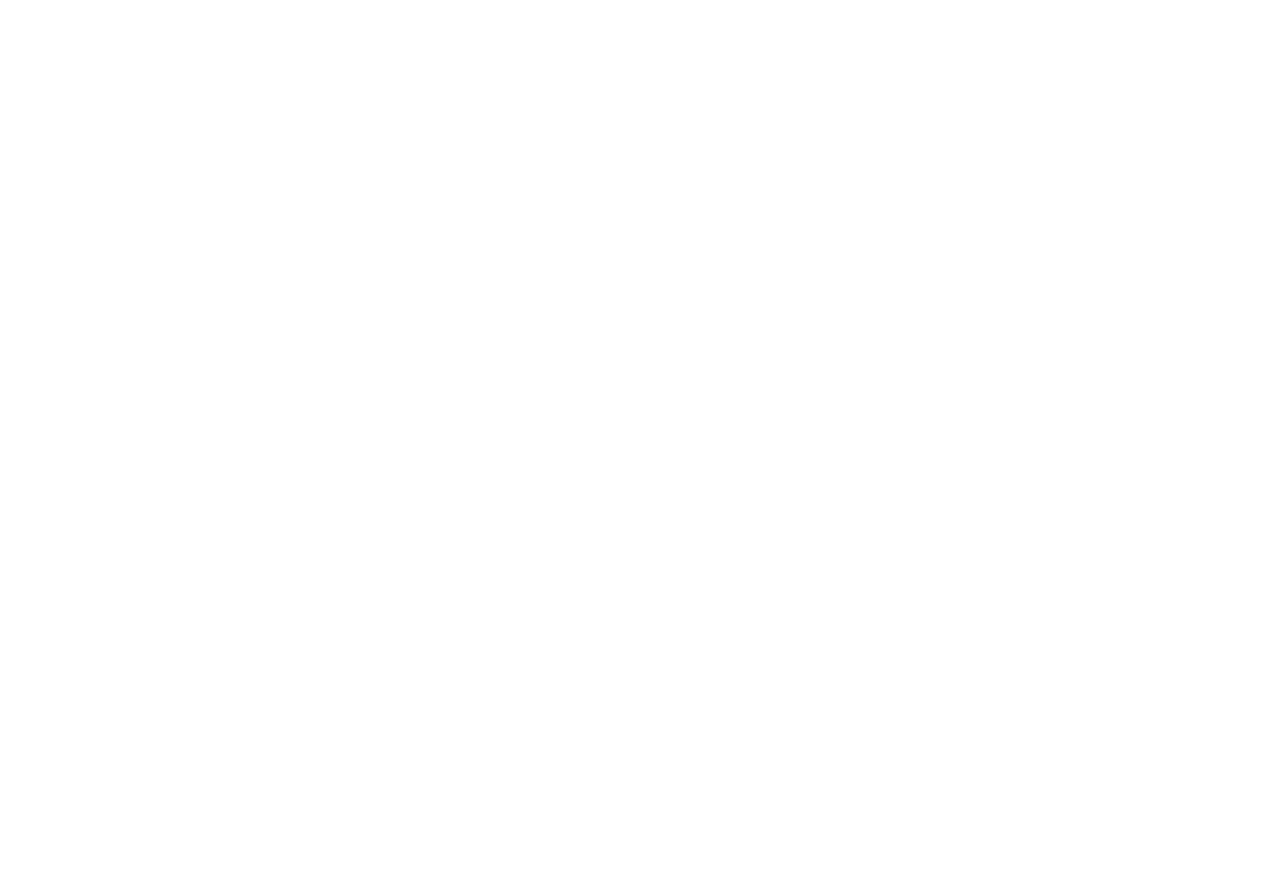
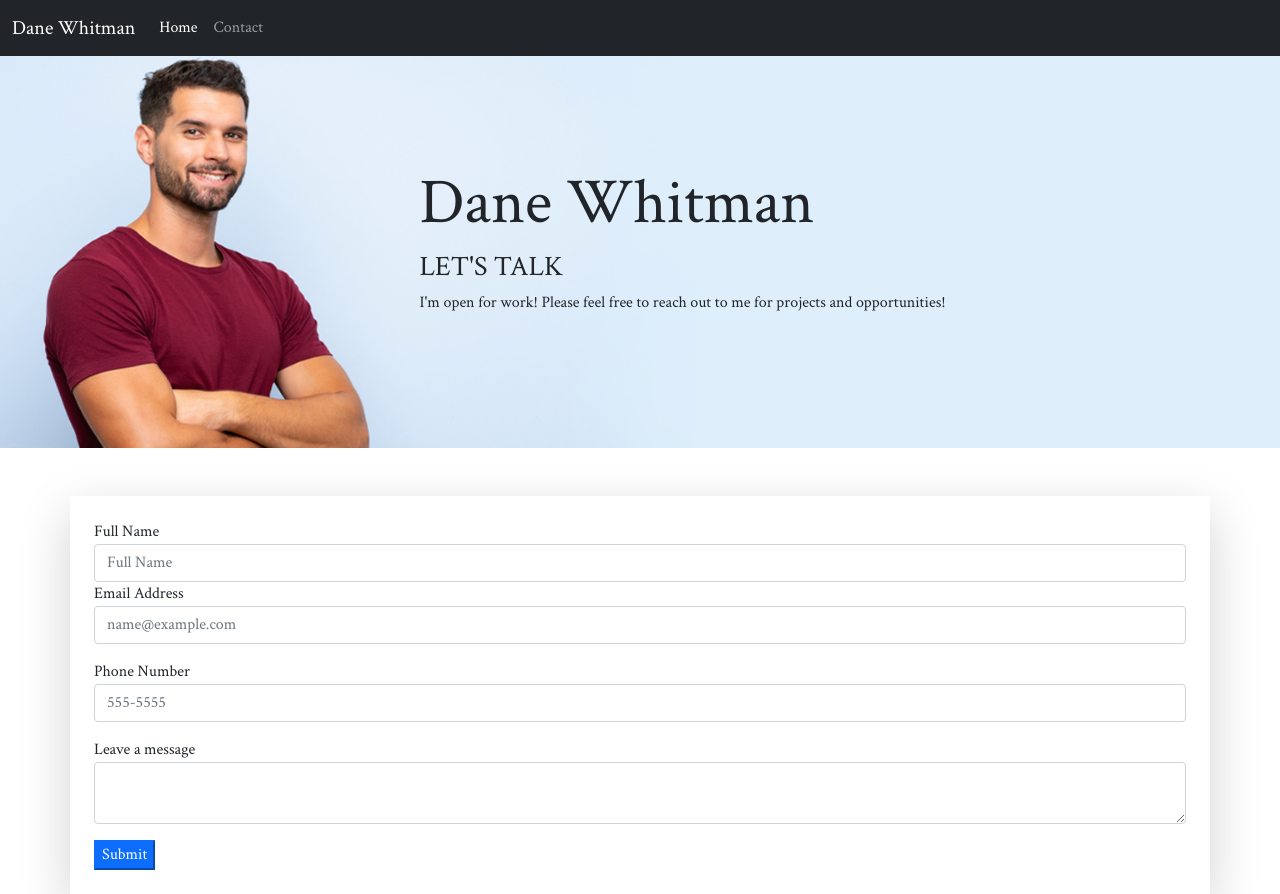
Before and after one commit to Cwatson87/DaneWhitmanPortfolio, a plain HTML site: page contact.html in a window 1280 px wide. Before the commit the page ends 800 px from the top, so only its background shows below. Drawn offline with nearby package versions, Linux system fonts and the light colour scheme.

Commit message:
created contact page

```diff
--- a/contact.html
+++ b/contact.html
@@ -0,0 +1,94 @@
+<!doctype html>
+<html lang="en" class="h-100">
+
+<head>
+    <title>Dane Whitman Full Stack Developer</title>
+    <!-- Required meta tags -->
+    <meta charset="utf-8">
+    <meta name="viewport" content="width=device-width, initial-scale=1, shrink-to-fit=no">
+
+    <!-- Bootstrap CSS -->
+    <link href="https://cdn.jsdelivr.net/npm/bootstrap@5.1.0/dist/css/bootstrap.min.css" rel="stylesheet"
+        integrity="sha384-KyZXEAg3QhqLMpG8r+8fhAXLRk2vvoC2f3B09zVXn8CA5QIVfZOJ3BCsw2P0p/We" crossorigin="anonymous">
+    <!--Fonts-->
+    <link rel="preconnect" href="https://fonts.googleapis.com">
+    <link rel="preconnect" href="https://fonts.gstatic.com" crossorigin>
+    <link href="https://fonts.googleapis.com/css2?family=Cardo&family=Crimson+Text&display=swap" rel="stylesheet">
+
+    <!-- Convert this to an external style sheet -->
+    <link rel="stylesheet" href="css/hoverCard.css">
+    <link rel="stylesheet" href="css/style.css">
+</head>
+
+<body class="d-flex flex-column h-100">
+    <nav class="navbar navbar-expand-md navbar-dark fixed-top bg-dark">
+        <div class="container-fluid">
+            <a class="navbar-brand" href="/index.html">Dane Whitman</a>
+            <button class="navbar-toggler" type="button" data-bs-toggle="collapse" data-bs-target="#navbarCollapse"
+                aria-controls="navbarCollapse" aria-expanded="false" aria-label="Toggle navigation">
+                <span class="navbar-toggler-icon"></span>
+            </button>
+            <div class="collapse navbar-collapse" id="navbarCollapse">
+                <ul class="navbar-nav me-auto mb-2 mb-md-0">
+                    <li class="nav-item">
+                        <a class="nav-link active" aria-current="page" href="/index.html">Home</a>
+                    </li>
+                    <li class="nav-item">
+                        <a class="nav-link" href="/contact.html">Contact</a>
+                    </li>
+                    </li>
+                </ul>
+            </div>
+        </div>
+    </nav>
+    <!--Main Content Area-->
+    <main class="flex-shrink-0 mt-5">
+        <!--Hero Title-->
+        <header class="header container-fluid d-flex flex-column justify-content-center">
+            <div class="row justify-content-center offset-0 offset-md-2 offset-lg-3 offset-xl-1 offset-xxl-0">
+                <div class="col-12 col-md-8  col-xl-6">
+                    <h2 class="display-3 title">
+                        <span class="fw-bolder">Dane</span>&nbsp;Whitman
+                    </h2>
+                    <h3 class="text-uppercase">Let's Talk</h3>
+                    <p>
+                        I'm open for work! Please feel free to reach out to me for projects and opportunities!
+                    </p>
+                </div>
+
+            </div>
+        </header>
+        <!--Contact Form-->
+        <section id="contactForm">
+            <div class="container mt-5 shadow-lg p-4">
+                <form>
+                    <div>
+                        <label for="fullName">Full Name</label>
+                        <input type="tect" class="form-control" id="fullName" placeholder="Full Name" required>
+                    </div>
+                    <div class="mb-3">
+                        <label for="email">Email Address</label>
+                        <input type="email" class="form-control" id="email" placeholder="name@example.com" required>
+                    </div>
+                    <div class="mb-3">
+                        <label for="phone">Phone Number</label>
+                        <input type="tel" class="form-control" id="phone" placeholder="555-5555" requited>
+                    </div>
+                    <div class="mb-3">
+                        <label for="message">Leave a message</label>
+                        <textarea class="form-control" id="message" row="3" required></textarea>
+                    </div>
+                    <button type="submit" class="btn-primary">Submit</button>
+                </form>
+
+            </div>
+        </section>
+        <!--End of Contact Form-->
+    </main>
+    <!-- Bootstrap JS -->
+    <script src="https://cdn.jsdelivr.net/npm/bootstrap@5.1.0/dist/js/bootstrap.bundle.min.js"
+        integrity="sha384-U1DAWAznBHeqEIlVSCgzq+c9gqGAJn5c/t99JyeKa9xxaYpSvHU5awsuZVVFIhvj" crossorigin="anonymous">
+    </script>
+</body>
+
+</html>
--- a/css/style.css
+++ b/css/style.css
@@ -1,3 +1,9 @@
+:root {
+    --dw-primaryColor: rgb(#91CBFB);
+    --dw-secondaryColor: rgb(#4294BA);
+    --formFocusColor: var(--dw-secondaryColor);
+    --formFocusShadowColor: (#91CBFB);
+}
 
 
 .sticky-nav {
@@ -7,34 +13,39 @@
     width: 100%;
 }
 
+.form-control:focus {
+    border-color: var(--formFocusColor);
+    box-shadow: 0 0 0 .25rem var(--formFocusShadowColor)
+}
+
 body {
-     font-family: 'Crimson Text', serif;
+    font-family: 'Crimson Text', serif;
 }
 
 
-.title{
-    font-family: font-family: 'Cardo', serif;
+.title {
+    font-family: font-family: 'Cardo', serif
 }
 
 /* default styles */
-.header{
+.header {
 
     background-repeat: no-repeat;
     background-position: fixed;
     background-size: cover;
     background-color: cornflowerblue;
     background-image: rbg(217, 192, 182, .7)
-
 }
 
 /* show big image on bigger screens    */
-@media only screen and (min-width: 992px){
+@media only screen and (min-width: 992px) {
     .header {
         background-image: url("/img/DaneWhitmanLarge.png");
         min-height: 400px;
     }
 }
- /* show small image on smaller screens   */
+
+/* show small image on smaller screens   */
 @media only screen and (min-width: 576px) and (max-width: 991px) {
     .header {
         background-image: url("/img/DaneWhitmanSmall.png");
```
Also changed, not shown: Index.html (+8 -3 lines).
